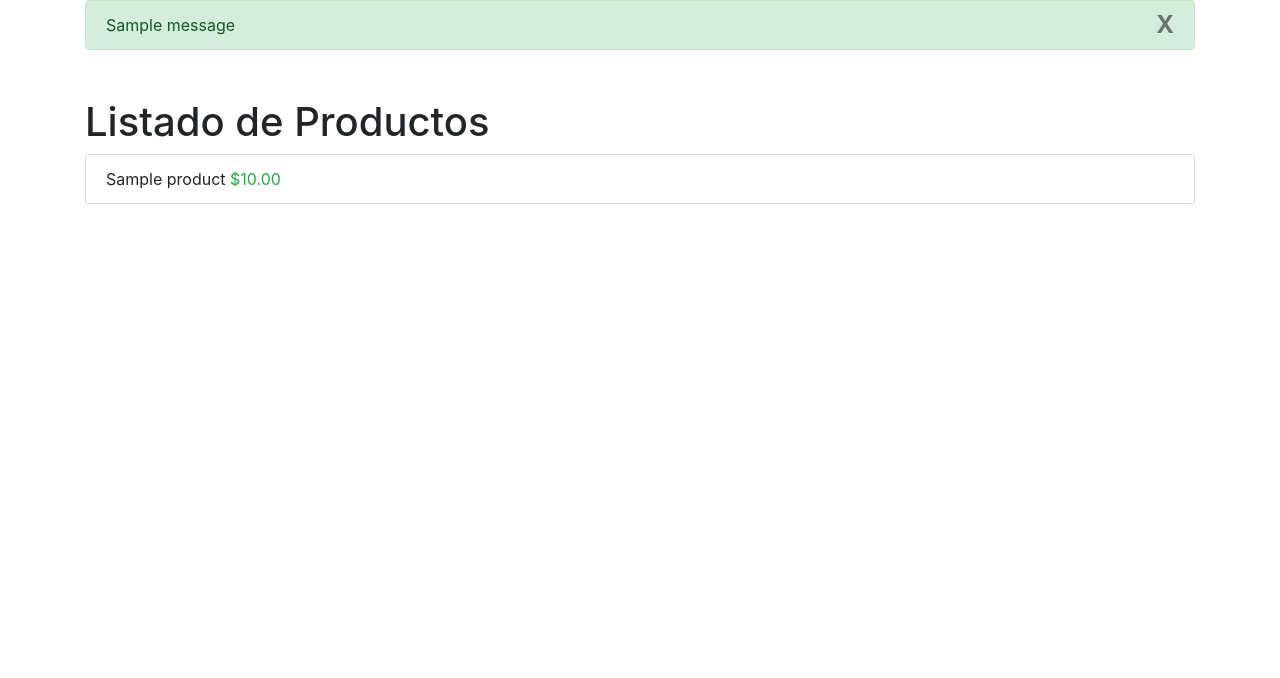
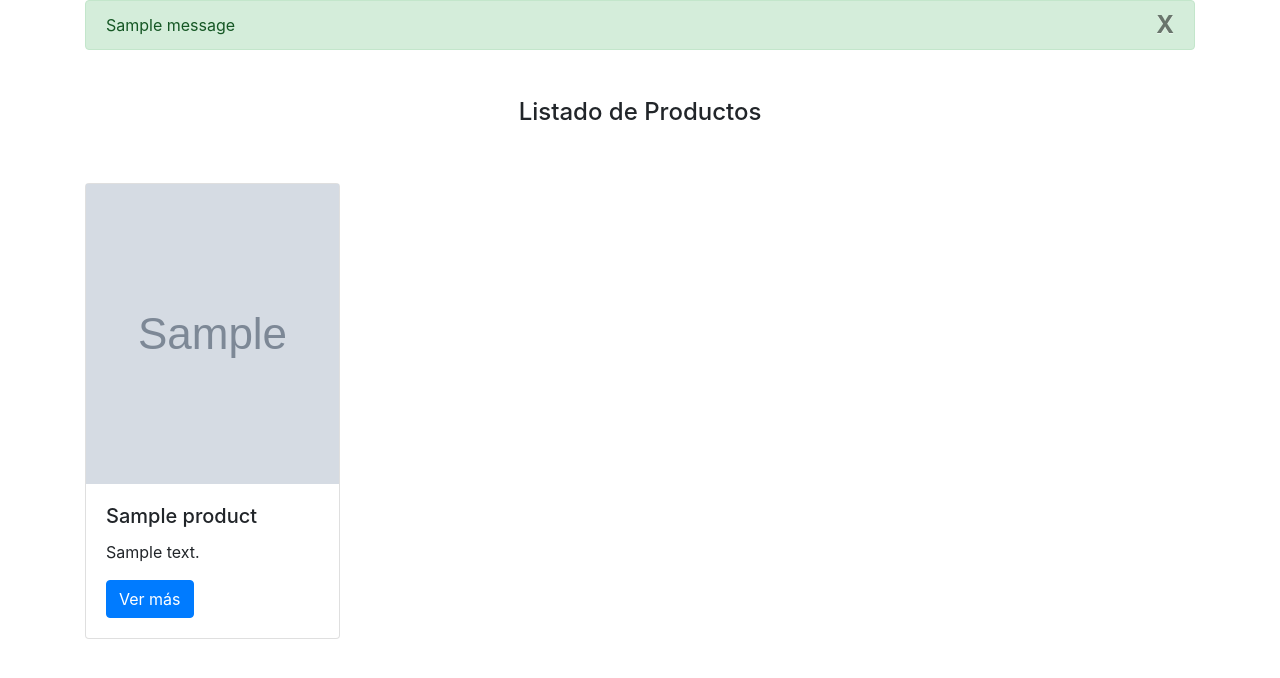
Before and after one commit to diego-alvirde/django, a Django app: page / in a window 1280 px wide. Shown: the part 56-734 px from the top of the page. Run offline with Django 3.2, Linux system fonts and the light colour scheme; tables that the repository leaves empty hold one stand-in row (values such as "Sample post"); grey boxes marked "Sample" are stand-in pictures; one stand-in notice (Sample message) is shown; some libraries are stand-ins or nearby versions.

Commit message:
Listado de productos

```diff
--- a/templates/index.html
+++ b/templates/index.html
@@ -4,15 +4,22 @@ Index
 {% endblock %}
 {% block content %}
 <div class="col">
-	<h1>{{message}}</h1>
-	<ul class="list-group">
+	<h4 class="text-center">{{message}}</h4>
+	<div class="row">
 		{% for product in object_list %}
-		<li class="list-group-item">
-			{{product.title}} {# Comentario #}
-			<span class="text-success">${{product.price}}</span>
-		</li>
+		<div class="col-3 mt-5">
+			<div class="card h-100">
+				{% if product.image %}
+				<img src="{{product.image.url}}" alt="Imagen del producto" height="300" />
+				{% endif %}
+				<div class="card-body">
+					<h5 class="card-title">{{product.title}}</h5>
+					<p class="card-text">{{product.description}}</p>
+					<a class="btn btn-primary" href="#">Ver más</a>
+				</div>
+			</div>
+		</div>
 		{% endfor %}
-	</ul>
-	{#<image src="{% static 'images/258842.jpg' %}" alt="Sons of Anarchy" width="400px" />#}
+	</div>
 </div>
 {% endblock %}
```
Also changed, not shown: media/products/wall.jpg (added).
